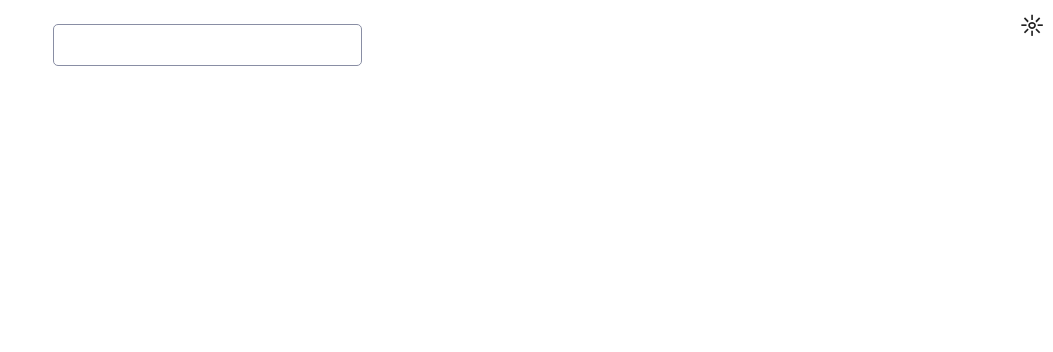
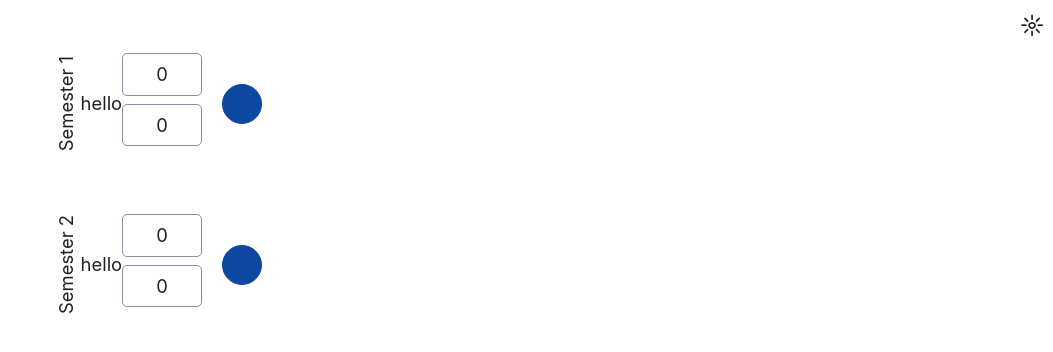
Before and after one commit to byter11/gpa-md, a Next.js app: page / in a window 1280 px wide. Shown: the top 352 px of the page, without its empty margins (227-1280 px from the left). Built offline with nearby package versions, Linux system fonts and the light colour scheme.

Commit message:
chart preview page

```diff
--- /dev/null
+++ b/components/input/container.js
@@ -0,0 +1,33 @@
+import styles from './input.module.css';
+import SemesterInput from './semesterInput';
+import { useState } from 'react';
+
+export default function Container() {
+	const [semesterValues, setSemesterValues] = useState([0,0]);
+
+	const addSemester = () => {
+		setSemesterValues( (oldValues) => [...oldValues, 0]);
+	}
+
+	const handleUpdate = (key, value) => {
+		setSemesterValues(oldValues =>
+			oldValues.map( (v, i) => {
+				if(i == key)
+					return value
+				return v
+			})
+		)
+	}
+
+	return (
+		<div className={styles.container}>
+			{semesterValues.map( (sem, idx ) =>
+				<SemesterInput
+					key={idx}
+					semester={idx+1}
+					onUpdate={(newValue)=>handleUpdate(idx, newValue)}
+				/>
+			)}
+		</div>
+	)
+}
--- /dev/null
+++ b/components/input/input.module.css
@@ -0,0 +1,36 @@
+.container {
+}
+
+.semester {
+	display: flex;
+	/* grid-template-columns: repeat(6, 15%); */
+	justify-items: center;
+	align-content: center;
+	align-items: center;
+
+}
+
+.semester .header {
+	writing-mode:vertical-lr;
+	margin: 2rem 0 2rem 0;
+	font-size: calc(var(--base-fontsize) * var(--header-scale));
+	transform: rotate(180deg);
+}
+
+.course {
+	width: 5rem;
+	text-align: center;
+}
+
+.course input {
+	text-align: center;
+}
+
+.plus {
+	content: '+';
+	width: 2.5rem;
+	margin: 0 1.25rem 0 1.25rem;
+	height: 2.5rem;
+	border-radius: 50%;
+	align-self: center;
+}
--- /dev/null
+++ b/components/input/semesterInput.js
@@ -0,0 +1,44 @@
+import styles from './input.module.css';
+
+import { useEffect, useState } from 'react';
+
+export default function SemesterInput({semester, onUpdate}){
+	const [courseValues, setCourseValues] = useState([{gpa: 0, crd: 0}]);
+
+	const addCourse = () => {
+		setCourseValues( oldValues => [...oldValues, {gpa: 0, crd: 0}])
+	}
+
+	const handleUpdate = (e, key) => {
+		const {name, value} = e.target;
+		setCourseValues(oldValues =>
+			oldValues.map( (v, i) => {
+				if(i == key)
+					return {...v, [name]: value}
+				return v
+			})
+		)
+	}
+
+	useEffect(() => {
+		const accumulated = courseValues.reduce( (a, b ) => a.gpa*a.crd + b.gpa*b.crd, {gpa: 0, crd: 0});
+		const totalCredits = courseValues.reduce( (a, b) => a.crd + b.crd, {gpa: 0, crd: 0});
+
+		onUpdate(accumulated/totalCredits);	// sgpa
+	}, [courseValues])
+
+	return (
+		<div className={styles.semester}>
+			<span class={styles.header}>Semester {semester}</span>
+			<span>hello</span>
+			{courseValues.map( (course, idx) =>
+				<div className={styles.course} key={idx}>
+					<input name="gpa" value={course.gpa} onChange={(e) => handleUpdate(e, idx)}/>
+					<input name="crd" value={course.crd} onChange={(e) => handleUpdate(e, idx)}/>
+				</div>
+			)}
+
+			<button className={styles.plus} onClick={addCourse}/>
+		</div>
+	)
+}
--- /dev/null
+++ b/jsconfig.json
@@ -0,0 +1,5 @@
+{
+	"compilerOptions": {
+	  "baseUrl": "."
+	}
+  }
--- a/pages/index.js
+++ b/pages/index.js
@@ -1,6 +1,7 @@
 import Head from 'next/head'
 import Image from 'next/image'
 import styles from '../styles/Home.module.css'
+import Container from '../components/input/container';
 
 export default function Home() {
   const toggleTheme = (e) => {
@@ -19,7 +20,7 @@ export default function Home() {
 
       <main className={styles.main}>
         <span className={styles.themeToggler} role="" onClick={toggleTheme}>☼</span>
-        <input/>
+        <Container/>
       </main>
     </div>
   )
--- a/styles/globals.css
+++ b/styles/globals.css
@@ -1,4 +1,17 @@
 @import url('~simpledotcss/simple.min.css');
+
+html[data-theme='light'] {
+  --bg: #fff;
+  --accent-bg: #f5f7ff;
+  --text: #212121;
+  --text-light: #585858;
+  --border: #d8dae1;
+  --accent: #53c3df;
+  --code: #d81b60;
+  --preformatted: #444;
+  --marked: #ffdd33;
+  --disabled: #efefef;
+}
 
 html[data-theme='dark'] {
     --bg: #212121;
@@ -6,7 +19,7 @@ html[data-theme='dark'] {
     --text: #dcdcdc;
     --text-light: #ababab;
     --border: #666;
-    --accent: #ffb300;
+    --accent: #53c3df;
     --code: #f06292;
     --preformatted: #ccc;
     --disabled: #111;
```
Also changed, not shown: components/input/courseInput.js (added).
